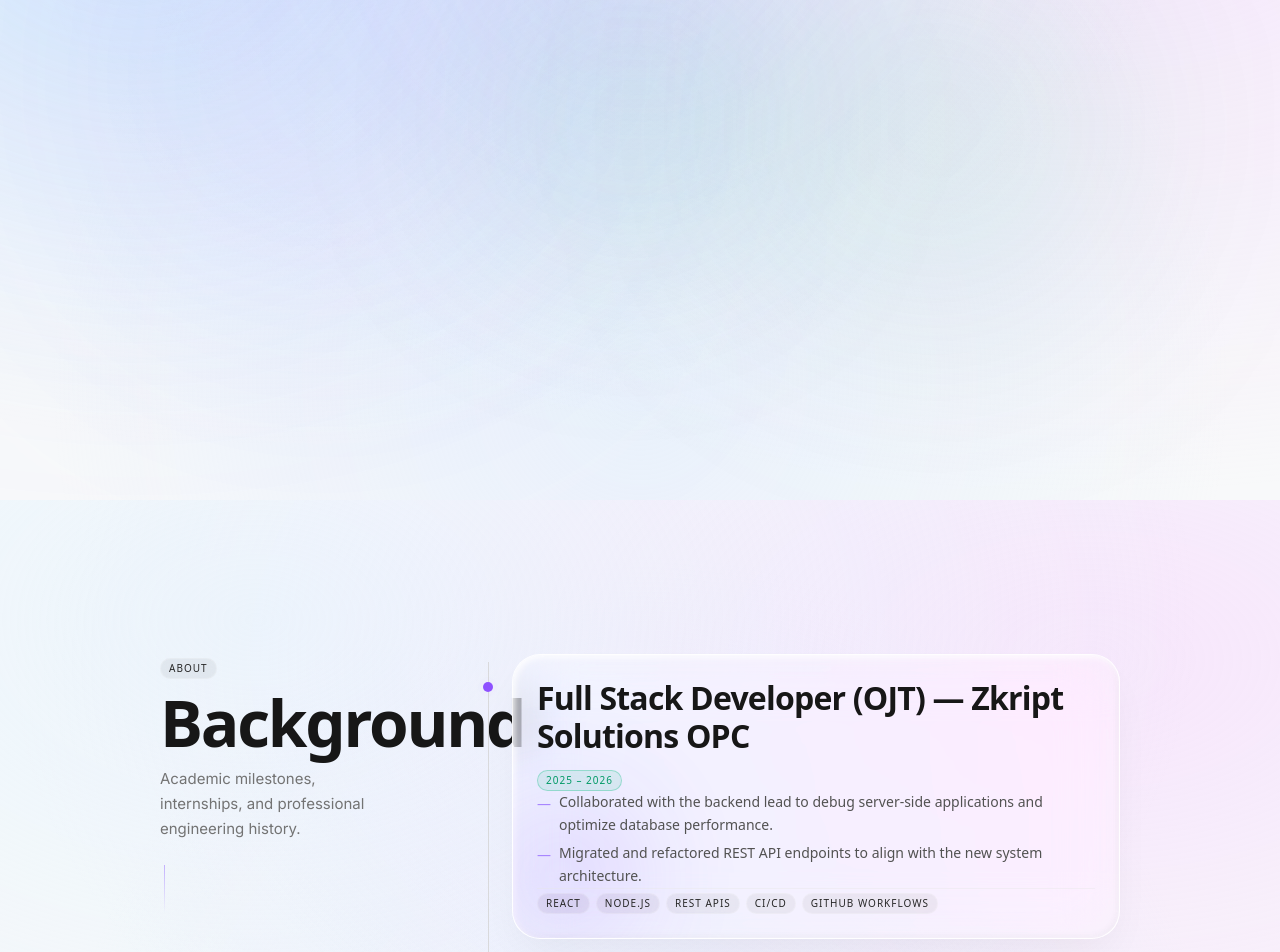
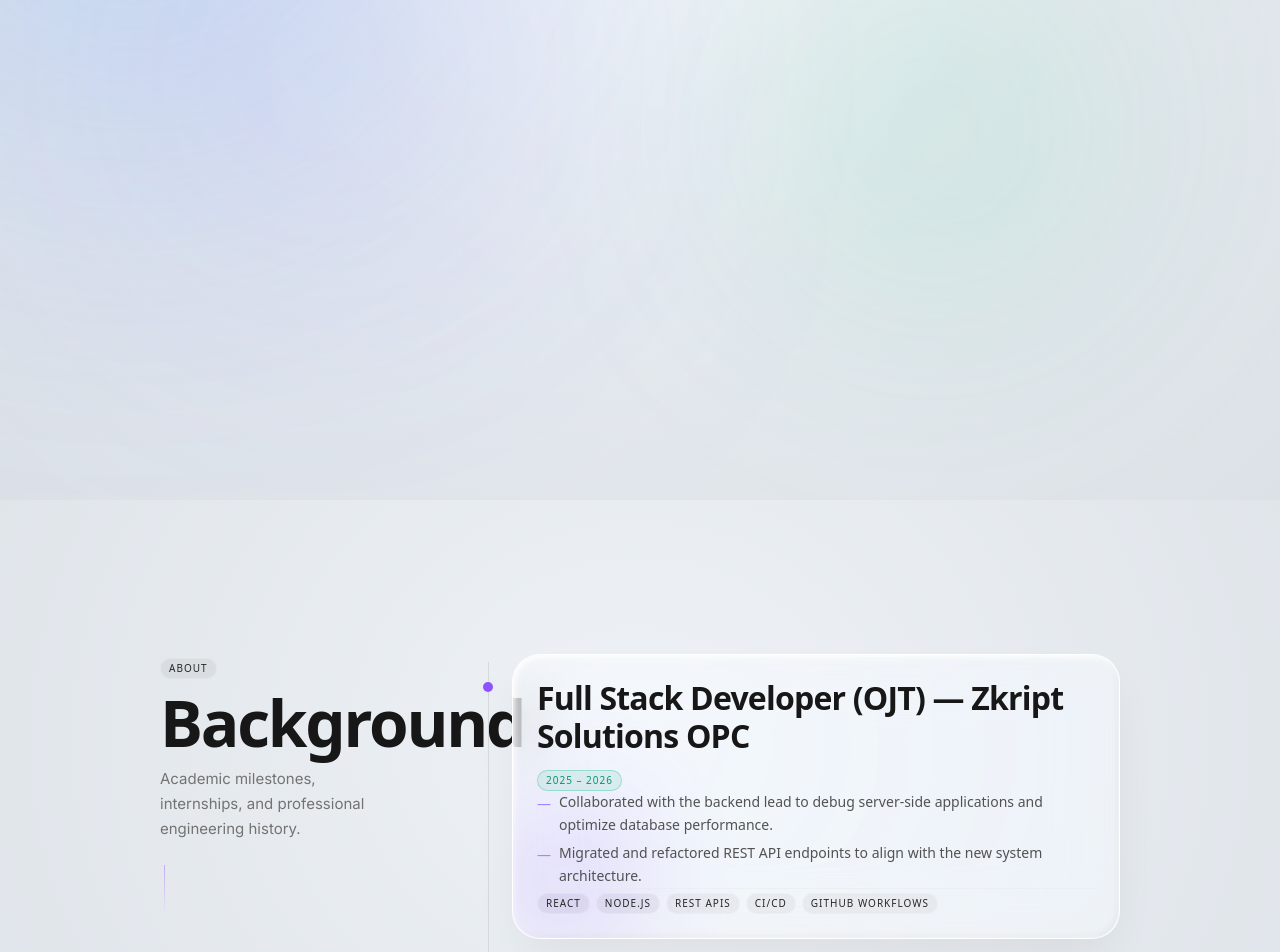
Before and after one commit to sora960/portfolio-ultimate, a Next.js app: page / in a window 1280 px wide. Shown: the part 300-1252 px from the top of the page. Built offline with nearby package versions, Linux system fonts and the light colour scheme.

Commit message:
feat(glass): 1:1 volumetric crystal glass refactor with studio canvas, overlap refraction crescents, and razor specular rims (#59)

```diff
--- a/src/app/globals.css
+++ b/src/app/globals.css
@@ -9,17 +9,13 @@
 
 @layer base {
   :root {
-    --bg-mesh-light: radial-gradient(at 20% 15%, rgba(224, 242, 254, 0.5) 0px, transparent 65%),
-                     radial-gradient(at 85% 20%, rgba(245, 208, 254, 0.45) 0px, transparent 70%),
-                     radial-gradient(at 50% 85%, rgba(219, 234, 254, 0.5) 0px, transparent 65%);
-    --bg-mesh-dark:  radial-gradient(at 15% 15%, rgba(30, 27, 75, 0.5) 0px, transparent 60%),
-                     radial-gradient(at 85% 15%, rgba(88, 28, 135, 0.35) 0px, transparent 65%),
-                     radial-gradient(at 50% 85%, rgba(15, 23, 42, 0.75) 0px, transparent 60%);
-    --specular-spotlight: rgba(255, 255, 255, 0.5);
+    --bg-mesh-light: radial-gradient(ellipse at 50% 30%, #EEF2F6 0%, #DCE1E7 100%);
+    --bg-mesh-dark:  radial-gradient(ellipse at 50% 30%, #141824 0%, #06070A 100%);
+    --specular-spotlight: rgba(255, 255, 255, 0.6);
   }
 
   body {
-    background-color: #F8F9FA;
+    background-color: #E2E6EA;
     background-image: var(--bg-mesh-light);
     background-attachment: fixed;
     color: #1D1D1F;
@@ -28,14 +24,14 @@
   }
 
   .dark body {
-    background-color: #050507;
+    background-color: #0B0D12;
     background-image: var(--bg-mesh-dark);
     color: #F5F5F7;
-    --specular-spotlight: rgba(255, 255, 255, 0.15);
+    --specular-spotlight: rgba(255, 255, 255, 0.18);
   }
 }
 
-/* Glassmorphism Primitives — Volumetric Liquid Glass */
+/* Glassmorphism Primitives — Pure 1:1 Volumetric Crystal Glass */
 .glass-card {
   position: relative;
   transition: all 0.4s cubic-bezier(0.16, 1, 0.3, 1);
@@ -44,63 +40,64 @@
 
 /* Glass Thickness Presets */
 .glass-thickness-thin {
-  background-color: rgba(255, 255, 255, 0.14);
-  backdrop-filter: blur(16px) saturate(160%);
-  -webkit-backdrop-filter: blur(16px) saturate(160%);
-  border: 1px solid rgba(255, 255, 255, 0.7);
+  background-color: rgba(255, 255, 255, 0.28);
+  backdrop-filter: blur(18px) saturate(180%);
+  -webkit-backdrop-filter: blur(18px) saturate(180%);
+  border: 1px solid rgba(255, 255, 255, 0.92);
   box-shadow:
-    0 12px 30px -10px rgba(0, 0, 0, 0.04),
-    inset 1.5px 1.5px 3px rgba(255, 255, 255, 0.85),
-    inset -1.5px -1.5px 3px rgba(0, 0, 0, 0.03);
+    0 14px 35px -10px rgba(0, 0, 0, 0.06),
+    inset 1.5px 1.5px 3px rgba(255, 255, 255, 0.98),
+    inset -1.5px -1.5px 4px rgba(0, 0, 0, 0.04);
 }
 
 .dark .glass-thickness-thin {
-  background-color: rgba(255, 255, 255, 0.03);
-  border: 1px solid rgba(255, 255, 255, 0.15);
+  background-color: rgba(255, 255, 255, 0.04);
+  border: 1px solid rgba(255, 255, 255, 0.2);
   box-shadow:
-    0 15px 30px -10px rgba(0, 0, 0, 0.4),
-    inset 1px 1px 2px rgba(255, 255, 255, 0.2),
-    inset -1px -1px 2px rgba(0, 0, 0, 0.15);
+    0 15px 30px -10px rgba(0, 0, 0, 0.5),
+    inset 1px 1px 2px rgba(255, 255, 255, 0.25),
+    inset -1px -1px 2px rgba(0, 0, 0, 0.2);
 }
 
 .glass-thickness-regular {
-  background-color: rgba(255, 255, 255, 0.25);
-  backdrop-filter: blur(28px) saturate(190%);
-  -webkit-backdrop-filter: blur(28px) saturate(190%);
-  border: 1.5px solid rgba(255, 255, 255, 0.88);
+  background-color: rgba(255, 255, 255, 0.42);
+  backdrop-filter: blur(30px) saturate(200%);
+  -webkit-backdrop-filter: blur(30px) saturate(200%);
+  border: 1.5px solid rgba(255, 255, 255, 0.95);
   box-shadow:
-    0 20px 45px -12px rgba(0, 0, 0, 0.06),
-    inset 2px 2px 6px rgba(255, 255, 255, 0.95),
-    inset -2px -2px 6px rgba(0, 0, 0, 0.04);
+    0 22px 50px -12px rgba(0, 0, 0, 0.07),
+    inset 2px 2px 6px rgba(255, 255, 255, 1),
+    inset -2px -2px 6px rgba(0, 0, 0, 0.05);
 }
 
 .dark .glass-thickness-regular {
-  background-color: rgba(255, 255, 255, 0.05);
-  border: 1.5px solid rgba(255, 255, 255, 0.22);
+  background-color: rgba(255, 255, 255, 0.06);
+  border: 1.5px solid rgba(255, 255, 255, 0.25);
   box-shadow:
-    0 30px 60px -20px rgba(0, 0, 0, 0.6),
-    inset 2px 2px 4px rgba(255, 255, 255, 0.3),
-    inset -2px -2px 4px rgba(0, 0, 0, 0.25);
+    0 30px 60px -20px rgba(0, 0, 0, 0.65),
+    inset 2px 2px 4px rgba(255, 255, 255, 0.35),
+    inset -2px -2px 4px rgba(0, 0, 0, 0.3);
 }
 
 .glass-thickness-thick {
-  background-color: rgba(255, 255, 255, 0.38);
-  backdrop-filter: blur(40px) saturate(220%);
-  -webkit-backdrop-filter: blur(40px) saturate(220%);
-  border: 2px solid rgba(255, 255, 255, 0.95);
+  background-color: rgba(255, 255, 255, 0.52);
+  backdrop-filter: blur(42px) saturate(240%);
+  -webkit-backdrop-filter: blur(42px) saturate(240%);
+  border: 2px solid rgba(255, 255, 255, 0.98);
   box-shadow:
-    0 28px 60px -15px rgba(0, 0, 0, 0.08),
-    inset 3px 3px 8px rgba(255, 255, 255, 0.98),
-    inset -3px -3px 8px rgba(0, 0, 0, 0.05);
+    0 30px 65px -15px rgba(0, 0, 0, 0.09),
+    0 10px 25px -8px rgba(0, 0, 0, 0.05),
+    inset 3px 3px 8px rgba(255, 255, 255, 1),
+    inset -3px -3px 8px rgba(0, 0, 0, 0.06);
 }
 
 .dark .glass-thickness-thick {
-  background-color: rgba(255, 255, 255, 0.08);
-  border: 2px solid rgba(255, 255, 255, 0.3);
+  background-color: rgba(255, 255, 255, 0.09);
+  border: 2px solid rgba(255, 255, 255, 0.35);
   box-shadow:
-    0 35px 70px -20px rgba(0, 0, 0, 0.65),
-    inset 3px 3px 6px rgba(255, 255, 255, 0.35),
-    inset -3px -3px 6px rgba(0, 0, 0, 0.3);
+    0 35px 70px -20px rgba(0, 0, 0, 0.7),
+    inset 3px 3px 6px rgba(255, 255, 255, 0.4),
+    inset -3px -3px 6px rgba(0, 0, 0, 0.35);
 }
 
 /* Premium Card hover effects */
--- a/src/components/Hero.tsx
+++ b/src/components/Hero.tsx
@@ -22,7 +22,7 @@
       className={`${titleColor} font-black text-[18px] tracking-tight leading-none block`}
       style={{
         opacity: 0.9,
-        textShadow: `0 0 20px rgba(${glowRgb}, 0.6), 0 1px 3px rgba(255,255,255,0.4)`,
+        textShadow: `0 0 20px rgba(${glowRgb}, 0.5), 0 1px 3px rgba(255,255,255,0.4)`,
       }}
     >
       {title}
@@ -30,8 +30,8 @@
     <span
       className="font-sans text-[12px] leading-snug block font-medium"
       style={{
-        color: `rgba(${glowRgb}, 0.6)`,
-        textShadow: `0 1px 2px rgba(255,255,255,0.7), 0 0 10px rgba(${glowRgb}, 0.25)`,
+        color: `rgba(${glowRgb}, 0.65)`,
+        textShadow: `0 1px 2px rgba(255,255,255,0.7), 0 0 10px rgba(${glowRgb}, 0.2)`,
       }}
     >
       {subtitle}
@@ -42,67 +42,69 @@
 export const Hero: React.FC = () => {
   return (
     <section id="hero" className="relative min-h-screen flex items-center justify-center pt-28 pb-12 overflow-hidden">
-      {/* Ambient glow accents */}
-      <div className="absolute top-1/4 left-1/2 -translate-x-1/2 -translate-y-1/2 w-[400px] h-[400px] bg-indigo-500/10 dark:bg-indigo-500/5 blur-[120px] rounded-full pointer-events-none" />
-      <div className="absolute top-1/3 left-1/3 w-[300px] h-[300px] bg-emerald-500/10 dark:bg-emerald-500/5 blur-[100px] rounded-full pointer-events-none" />
+      {/* Ambient lighting accents */}
+      <div className="absolute top-1/4 left-1/2 -translate-x-1/2 -translate-y-1/2 w-[500px] h-[500px] bg-white/20 dark:bg-indigo-500/5 blur-[140px] rounded-full pointer-events-none" />
 
-      {/* ── DESKTOP BUBBLE COMPOSITION ──────────────────────────────── */}
+      {/* ── DESKTOP BUBBLE COMPOSITION (1:1 Crystal Glass) ──────────────── */}
       <div className="hidden md:block w-full max-w-4xl h-[650px] relative z-10 mx-auto">
 
         {/* Left Bubble — Clean Code */}
         <div className="absolute top-[200px] left-[40px] w-[190px] h-[190px] z-30 animate-entrance-satellite-1">
-          <div className="w-full h-full animate-orbit-left">
+          <div className="w-full h-full animate-orbit-left relative">
             <Card
               thickness="thick"
-            glowColor="emerald"
-            className="w-full h-full rounded-full flex items-center justify-center cursor-pointer p-6"
+              className="w-full h-full rounded-full flex items-center justify-center cursor-pointer p-6 shadow-xl"
             >
               <GlassLabel
                 title="Clean Code"
                 subtitle="Type-Safe Systems"
-              titleColor="text-emerald-600 dark:text-emerald-400"
+                titleColor="text-emerald-700 dark:text-emerald-300"
                 glowRgb="5,150,105"
               />
             </Card>
+            {/* Overlap Refraction Crescent Lens (Right edge matching Image 1) */}
+            <div className="absolute top-4 right-0 bottom-4 w-10 rounded-r-full pointer-events-none border-r-2 border-b border-white/90 dark:border-white/40 shadow-[inset_-3px_0_6px_rgba(255,255,255,0.95)] opacity-85" />
           </div>
         </div>
 
         {/* Top-Right Bubble — Full-Stack */}
         <div className="absolute top-[40px] right-[80px] w-[210px] h-[210px] z-30 animate-entrance-satellite-2">
-          <div className="w-full h-full animate-orbit-right">
+          <div className="w-full h-full animate-orbit-right relative">
             <Card
               thickness="thick"
-            glowColor="blue"
-            className="w-full h-full rounded-full flex items-center justify-center cursor-pointer p-6"
+              className="w-full h-full rounded-full flex items-center justify-center cursor-pointer p-6 shadow-xl"
             >
               <GlassLabel
                 title="Full-Stack"
                 subtitle="Web Architect"
-              titleColor="text-blue-600 dark:text-sky-400"
+                titleColor="text-blue-700 dark:text-sky-300"
                 glowRgb="37,99,235"
               />
             </Card>
+            {/* Overlap Refraction Crescent Lens (Bottom-Left edge matching Image 1) */}
+            <div className="absolute bottom-2 left-2 w-16 h-16 rounded-full pointer-events-none border-l-2 border-b-2 border-white/90 dark:border-white/40 shadow-[inset_3px_-3px_8px_rgba(255,255,255,0.95)] opacity-85" />
           </div>
         </div>
 
         {/* Bottom Pill — "Hire Me" CTA */}
         <div className="absolute bottom-[90px] right-[100px] w-[280px] h-[90px] z-30 animate-entrance-satellite-3">
-          <div className="w-full h-full animate-orbit-pill">
+          <div className="w-full h-full animate-orbit-pill relative">
             <Card
               thickness="thick"
-            glowColor="pink"
-            className="w-full h-full rounded-[50px] flex items-center justify-center cursor-pointer"
+              className="w-full h-full rounded-[50px] flex items-center justify-center cursor-pointer shadow-xl"
             >
               <span
                 className="font-black text-[22px] tracking-tight leading-none"
                 style={{
-                color: "rgba(219,39,119,0.85)",
-                textShadow: "0 0 24px rgba(219,39,119,0.5), 0 1px 4px rgba(255,255,255,0.5)",
+                  color: "rgba(219,39,119,0.88)",
+                  textShadow: "0 0 20px rgba(219,39,119,0.35), 0 1px 4px rgba(255,255,255,0.6)",
                 }}
               >
                 Hire Me
               </span>
             </Card>
+            {/* Overlap Refraction Crescent Lens (Top-Left edge matching Image 1) */}
+            <div className="absolute top-0 left-4 w-20 h-10 rounded-full pointer-events-none border-t-2 border-l-2 border-white/90 dark:border-white/40 shadow-[inset_3px_3px_8px_rgba(255,255,255,0.95)] opacity-85" />
           </div>
         </div>
 
@@ -110,8 +112,7 @@
         <div className="absolute top-[120px] left-1/2 -translate-x-1/2 w-[520px] h-[390px] z-20 animate-entrance-squircle">
           <Card
             thickness="thick"
-            glowColor="indigo"
-            className="w-full h-full rounded-[60px] p-10 flex flex-col justify-between items-center text-center"
+            className="w-full h-full rounded-[60px] p-10 flex flex-col justify-between items-center text-center shadow-2xl"
           >
             {/* Top Label */}
             <Badge label="software engineer" variant="default" className="text-[10px]" />
@@ -121,12 +122,12 @@
               <h1
                 className="text-display font-sans text-neutral-900 dark:text-neutral-50"
                 style={{
-                  textShadow: "0 2px 14px rgba(99,102,241,0.18), 0 1px 0 rgba(255,255,255,0.5)",
+                  textShadow: "0 2px 14px rgba(0,0,0,0.1), 0 1px 0 rgba(255,255,255,0.6)",
                 }}
               >
                 Jairzon
               </h1>
-              <p className="max-w-sm text-[15px] text-neutral-500 dark:text-neutral-400 font-sans leading-relaxed">
+              <p className="max-w-sm text-[15px] text-neutral-600 dark:text-neutral-300 font-sans leading-relaxed">
                 Building clean, reliable web applications and software systems built for performance and pleasure.
               </p>
             </div>
@@ -138,7 +139,7 @@
                   href="/resume.pdf"
                   target="_blank"
                   rel="noopener noreferrer"
-                  className="px-6 py-2.5 rounded-full text-[13px] font-sans font-semibold text-white bg-neutral-900 dark:bg-neutral-100 dark:text-neutral-900 hover:opacity-90 transition-opacity shadow-sm cursor-pointer"
+                  className="px-6 py-2.5 rounded-full text-[13px] font-sans font-semibold text-white bg-neutral-900 dark:bg-neutral-100 dark:text-neutral-900 hover:opacity-90 transition-opacity shadow-md cursor-pointer"
                 >
                   View Resume
                 </a>
@@ -149,7 +150,7 @@
                   Get in Touch
                 </a>
               </div>
-              <div className="flex items-center justify-center gap-3 text-[10px] font-mono text-neutral-400 dark:text-neutral-500">
+              <div className="flex items-center justify-center gap-3 text-[10px] font-mono text-neutral-500 dark:text-neutral-400">
                 <a href="https://github.com/sora960" target="_blank" rel="noopener noreferrer" className="hover:text-neutral-900 dark:hover:text-neutral-100 transition-colors">[GITHUB]</a>
                 <span>/</span>
                 <a href="https://linkedin.com/in/jairzon-gimeno" target="_blank" rel="noopener noreferrer" className="hover:text-neutral-900 dark:hover:text-neutral-100 transition-colors">[LINKEDIN]</a>
@@ -163,16 +164,16 @@
 
       {/* ── MOBILE LAYOUT ──────────────────────────────────────────── */}
       <div className="md:hidden w-full max-w-sm mx-auto space-y-4 z-10 flex flex-col items-center px-4">
-        <Card thickness="thick" glowColor="indigo" className="p-7 flex flex-col justify-between items-center text-center gap-5 w-full rounded-[36px] min-h-[360px]">
+        <Card thickness="thick" className="p-7 flex flex-col justify-between items-center text-center gap-5 w-full rounded-[36px] min-h-[360px] shadow-xl">
           <Badge label="software engineer" variant="default" />
           <div className="space-y-3">
             <h1
               className="text-4xl font-black tracking-tighter text-neutral-900 dark:text-neutral-50 leading-none"
-              style={{ textShadow: "0 2px 12px rgba(99,102,241,0.12), 0 1px 0 rgba(255,255,255,0.4)" }}
+              style={{ textShadow: "0 2px 12px rgba(0,0,0,0.1), 0 1px 0 rgba(255,255,255,0.4)" }}
             >
               Jairzon
             </h1>
-            <p className="text-sm text-neutral-500 dark:text-neutral-400 font-sans leading-relaxed">
+            <p className="text-sm text-neutral-600 dark:text-neutral-300 font-sans leading-relaxed">
               Building clean, reliable web applications and software systems built for performance and pleasure.
             </p>
           </div>
@@ -186,7 +187,7 @@
               Get in Touch
             </a>
           </div>
-          <div className="flex items-center justify-center gap-4 text-[10px] font-mono text-neutral-400 dark:text-neutral-500 pt-1.5 border-t border-neutral-200/40 dark:border-white/5 w-full">
+          <div className="flex items-center justify-center gap-4 text-[10px] font-mono text-neutral-500 dark:text-neutral-400 pt-1.5 border-t border-neutral-200/40 dark:border-white/5 w-full">
             <a href="https://github.com/sora960" target="_blank" rel="noopener noreferrer">[GITHUB]</a>
             <a href="https://linkedin.com/in/jairzon-gimeno" target="_blank" rel="noopener noreferrer">[LINKEDIN]</a>
             <a href="https://indeed.com" target="_blank" rel="noopener noreferrer">[INDEED]</a>
@@ -195,8 +196,8 @@
 
         {/* Mobile Hire Me CTA Card */}
         <div className="w-full">
-          <Card thickness="regular" glowColor="pink" className="w-full py-4 rounded-full flex items-center justify-center px-6">
-            <span className="font-black text-[18px] tracking-tight" style={{ color: "rgba(219,39,119,0.85)", textShadow: "0 0 18px rgba(219,39,119,0.4), 0 1px 3px rgba(255,255,255,0.5)" }}>
+          <Card thickness="regular" className="w-full py-4 rounded-full flex items-center justify-center px-6 shadow-md">
+            <span className="font-black text-[18px] tracking-tight" style={{ color: "rgba(219,39,119,0.88)", textShadow: "0 0 18px rgba(219,39,119,0.35), 0 1px 3px rgba(255,255,255,0.5)" }}>
               Hire Me
             </span>
           </Card>
```
Lines whose indentation alone changed are shown as unchanged.
